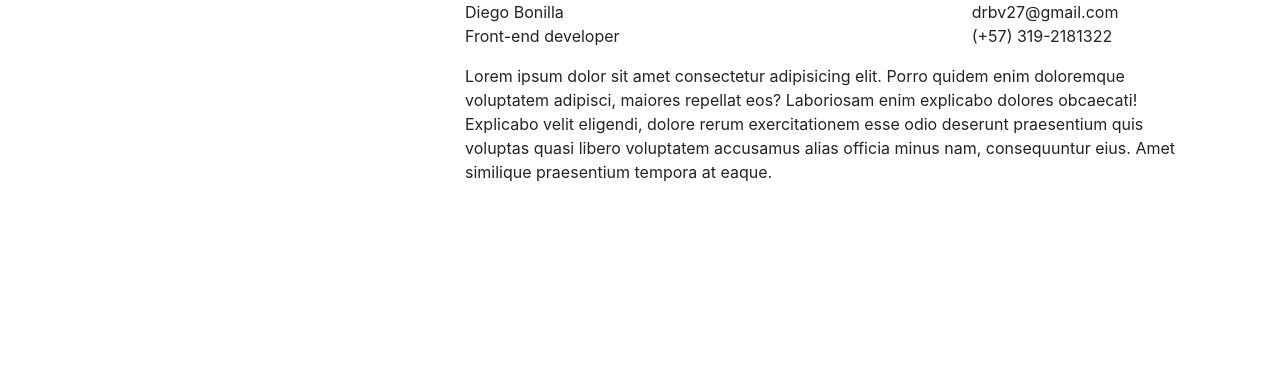
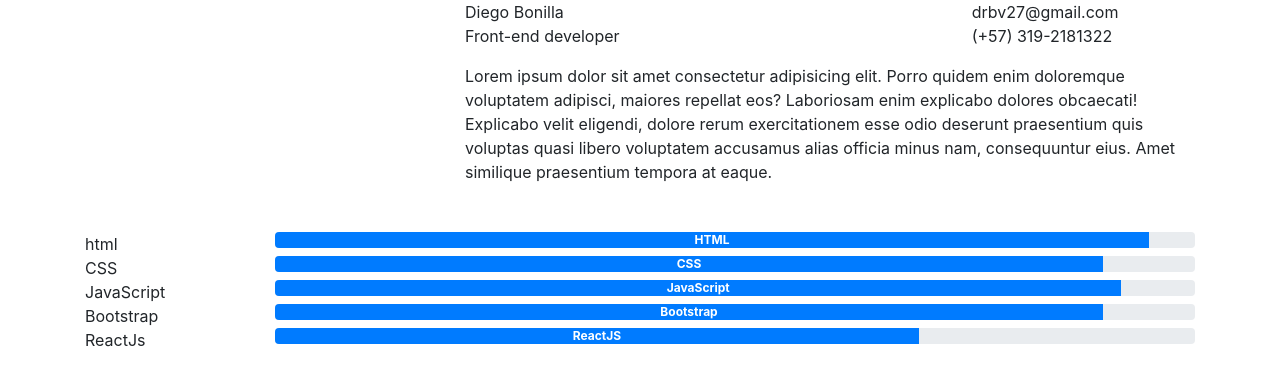
Before and after one commit to drbv27/PortfolioChallenge, a plain HTML site: page index.html in a window 1280 px wide. Drawn offline with nearby package versions, Linux system fonts and the light colour scheme.

Commit message:
Skill progress bars block

```diff
--- a/index.html
+++ b/index.html
@@ -9,7 +9,7 @@
     <title>Portfolio Challenge</title>
 </head>
 <body>
-    <div class="container">
+    <div class="container mb-5" id="resume">
         <div class="row">
             <div class="col-4">
                 <img src="" alt="">
@@ -32,11 +32,36 @@
                     </div>
                 </div>
             </div>
+        </div>
+    </div>
 
-
-
+    <div class="container">
+        <div class="row">
+            <div class="col-2">
+                <div>html</div>
+                <div>CSS</div>
+                <div>JavaScript</div>
+                <div>Bootstrap</div>
+                <div>ReactJs</div>
+            </div>
+            <div class="col-10">
+                <div class="progress mb-2">
+                    <div class="progress-bar" role="progressbar" style="width: 95%" aria-valuenow="95%" aria-valuemin="0" aria-valuemax="100"><b>HTML</b></div>
+                  </div>
+                  <div class="progress mb-2">
+                    <div class="progress-bar" role="progressbar" style="width: 90%" aria-valuenow="90" aria-valuemin="0" aria-valuemax="100"><b>CSS</b></div>
+                  </div>
+                  <div class="progress mb-2">
+                    <div class="progress-bar" role="progressbar" style="width: 92%" aria-valuenow="92" aria-valuemin="0" aria-valuemax="100"><b>JavaScript</b></div>
+                  </div>
+                  <div class="progress mb-2">
+                    <div class="progress-bar" role="progressbar" style="width: 90%" aria-valuenow="90" aria-valuemin="0" aria-valuemax="100"><b>Bootstrap</b></div>
+                  </div>
+                  <div class="progress">
+                    <div class="progress-bar" role="progressbar" style="width: 70%" aria-valuenow="70" aria-valuemin="0" aria-valuemax="100"><b>ReactJS</b></div>
+                  </div>
+            </div>
         </div>
-
     </div>
 </body>
 </html>
```
